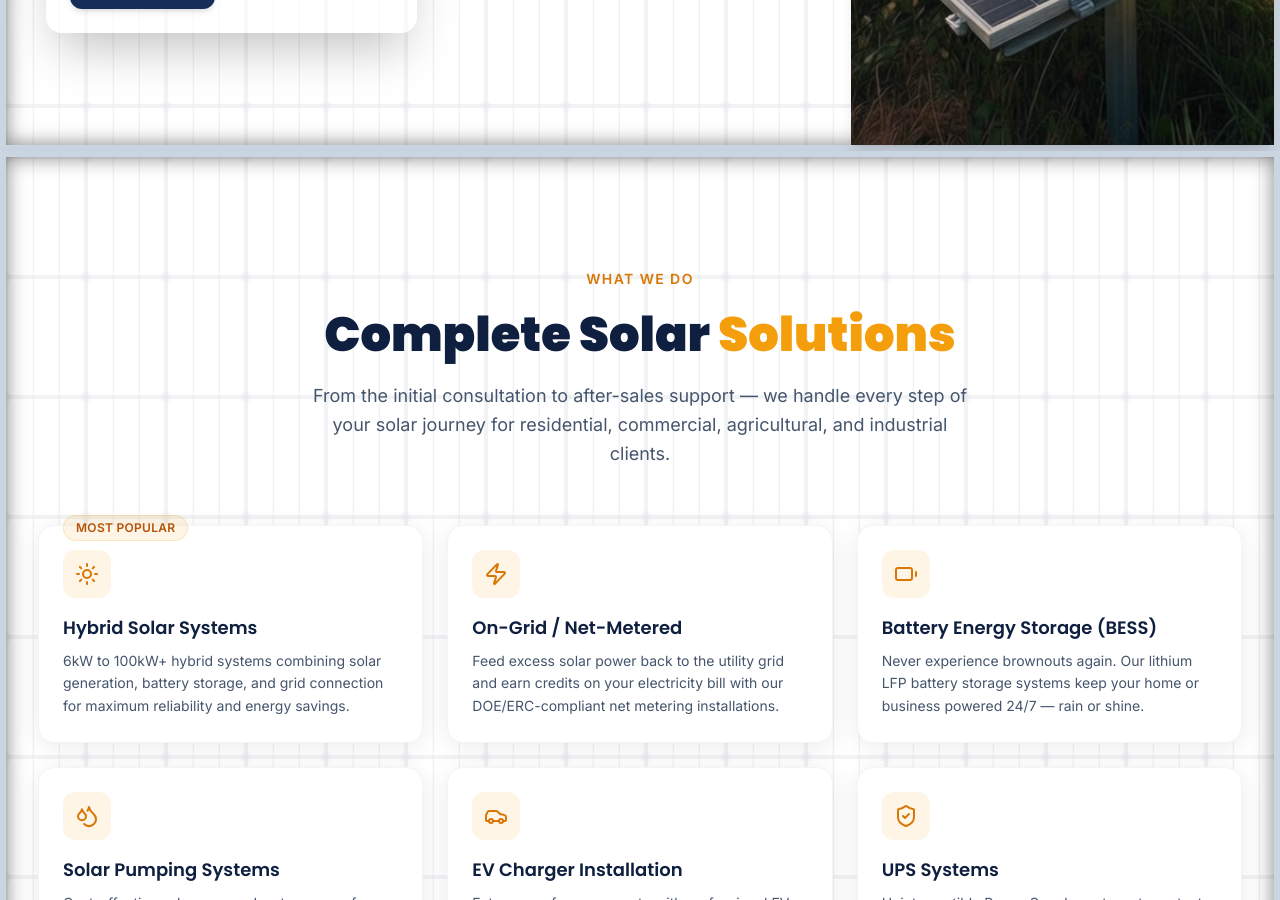
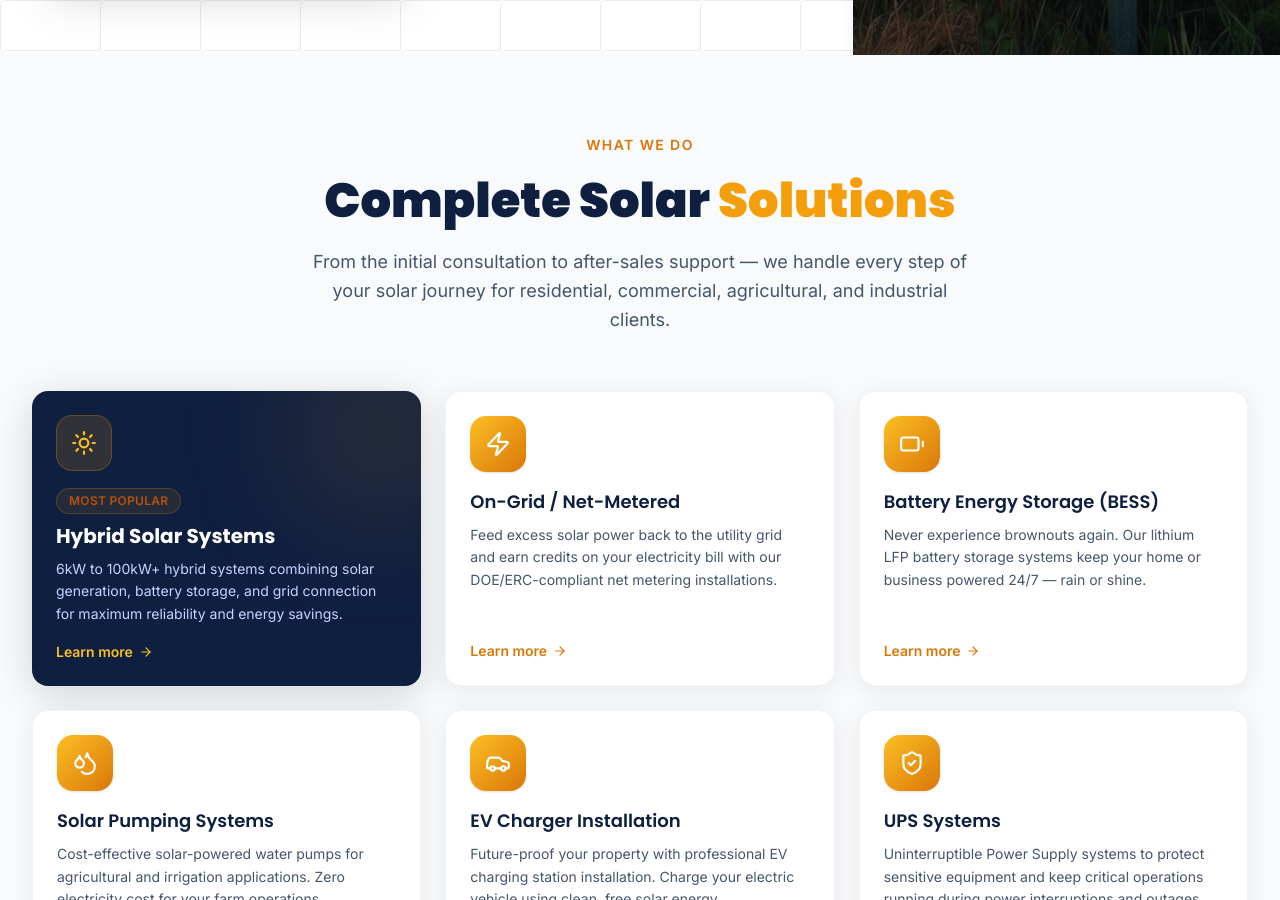
Before and after one commit to chrisPlicious/JMCWebApp, a React (Vite) app: page / in a window 1280 px wide. Shown: the part 1900-2800 px from the top of the page. Built offline with nearby package versions, Linux system fonts and the light colour scheme.

Commit message:
March 3 changes: added Who We Server, and adjusted the designing

```diff
--- a/src/components/sections/About.tsx
+++ b/src/components/sections/About.tsx
@@ -17,9 +17,9 @@ const stats = [
 
 export default function About() {
   return (
-    <section id="about" className="solar-panel-bg ">
+    <section id="about" className="bg-solar-light">
       <div className="grid grid-cols-1 lg:grid-cols-3  items-center ">
-        <div className="col-span-2 py-20 lg:py-28 ">
+        <div className="col-span-2 py-20 lg:py-20 ">
           {/* <h1 className="text-center text-4xl font-bold text-solar-500 mb-10">Who We Are</h1> */}
           <div className="grid grid-cols-1 lg:grid-cols-2 gap-6 items-center mx-10 ">
             {/* Text Content */}
--- a/src/components/sections/Services.tsx
+++ b/src/components/sections/Services.tsx
@@ -1,12 +1,13 @@
-import SectionWrapper from '../ui/SectionWrapper';
-import ServiceCard from '../ui/ServiceCard';
-import Button from '../ui/Button';
-import { services } from '../../data/services';
-import { ArrowRight } from 'lucide-react';
+import SectionWrapper from "../ui/SectionWrapper";
+import ServiceCard from "../ui/ServiceCard";
+import WhoWeServeCard from "../ui/WhoWeServeCard";
+import Button from "../ui/Button";
+import { services, clientTypes } from "../../data/services";
+import { ArrowRight } from "lucide-react";
 
 export default function Services() {
   return (
-    <SectionWrapper id="services" className="solar-panel-bg">
+    <SectionWrapper id="services" className="bg-slate-50">
       {/* Header */}
       <div className="text-center max-w-2xl mx-auto mb-14">
         <span className="text-solar-600 font-semibold text-sm uppercase tracking-widest mb-4 block">
@@ -14,13 +15,14 @@ export default function Services() {
         </span>
         <h2
           className="text-navy-900 font-black text-3xl sm:text-4xl lg:text-5xl leading-tight mb-4"
-          style={{ fontFamily: 'Poppins, sans-serif' }}
+          style={{ fontFamily: "Poppins, sans-serif" }}
         >
-          Complete Solar{' '}
-          <span className="text-solar-500">Solutions</span>
+          Complete Solar <span className="text-solar-500">Solutions</span>
         </h2>
         <p className="text-slate-600 text-lg leading-relaxed">
-          From the initial consultation to after-sales support — we handle every step of your solar journey for residential, commercial, agricultural, and industrial clients.
+          From the initial consultation to after-sales support — we handle every
+          step of your solar journey for residential, commercial, agricultural,
+          and industrial clients.
         </p>
       </div>
 
@@ -38,6 +40,37 @@ export default function Services() {
           <ArrowRight size={18} />
         </Button>
       </div>
+
+      {/* Who We Serve */}
+      <div className="mt-24">
+        {/* Header */}
+        <div className="text-center max-w-2xl mx-auto mb-14">
+          <span className="text-solar-600 font-semibold text-sm uppercase tracking-widest mb-4 block">
+            Who We Serve
+          </span>
+          <h2
+            className="text-navy-900 font-black text-3xl sm:text-4xl lg:text-5xl leading-tight mb-4"
+            style={{ fontFamily: "Poppins, sans-serif" }}
+          >
+            Solar for <span className="text-solar-500">Every Client</span>
+          </h2>
+          <p className="text-slate-600 text-lg leading-relaxed">
+            Whether you're a homeowner, business, farmer, or industrial operator
+            — we have the right solar solution for you.
+          </p>
+        </div>
+
+        {/* Alternating rows */}
+        <div className="flex flex-col gap-16">
+          {clientTypes.map((client, index) => (
+            <WhoWeServeCard
+              key={client.id}
+              client={client}
+              reversed={index % 2 !== 0}
+            />
+          ))}
+        </div>
+      </div>
     </SectionWrapper>
   );
 }
--- a/src/components/ui/SectionWrapper.tsx
+++ b/src/components/ui/SectionWrapper.tsx
@@ -20,7 +20,7 @@ export default function SectionWrapper({
     <section
       ref={ref as RefObject<HTMLElement>}
       id={id}
-      className={`py-20 lg:py-28 transition-all duration-700 ${
+      className={`py-20 transition-all duration-700 ${
         isInView ? 'opacity-100 translate-y-0' : 'opacity-0 translate-y-8'
       } ${className}`}
     >
--- a/src/components/ui/ServiceCard.tsx
+++ b/src/components/ui/ServiceCard.tsx
@@ -3,6 +3,7 @@ import * as Icons from "lucide-react";
 import type { LucideProps } from "lucide-react";
 import type { Service } from "../../types";
 import Badge from "./Badge";
+import { ArrowRight } from "lucide-react";
 
 interface ServiceCardProps {
   service: Service;
@@ -15,21 +16,59 @@ export default function ServiceCard({ service }: ServiceCardProps) {
     | ComponentType<LucideProps>
     | undefined;
 
+  const icon = IconComponent ? (
+    <IconComponent size={26} />
+  ) : (
+    <span className="font-bold text-lg">☀</span>
+  );
+
+  if (service.highlight) {
+    return (
+      <div className="group relative bg-navy-900 rounded-2xl p-6 flex flex-col gap-4 shadow-card-hover overflow-hidden">
+        {/* Ambient glow accent */}
+        <div className="absolute -top-10 -right-10 w-40 h-40 bg-solar-500/15 rounded-full blur-3xl pointer-events-none" />
+
+        {/* Icon */}
+        <div className="w-14 h-14 bg-solar-500/15 rounded-2xl flex items-center justify-center shrink-0 border border-solar-500/25 text-solar-400">
+          {icon}
+        </div>
+
+        {/* Content */}
+        <div className="flex-1">
+          <div className="mb-2">
+            <Badge variant="solar">{service.highlight}</Badge>
+          </div>
+          <h3
+            className="text-white font-bold text-xl mb-2"
+            style={{ fontFamily: "Poppins, sans-serif" }}
+          >
+            {service.title}
+          </h3>
+          <p className="text-navy-200 text-sm leading-relaxed">
+            {service.description}
+          </p>
+        </div>
+
+        {/* Learn more */}
+        <div className="flex items-center gap-1.5 text-solar-400 text-sm font-semibold group-hover:gap-3 transition-all duration-200 mt-auto">
+          Learn more <ArrowRight size={14} />
+        </div>
+      </div>
+    );
+  }
+
   return (
-    <div className="group relative bg-white rounded-2xl p-6 shadow-card hover:shadow-card-hover transition-all duration-300 hover:-translate-y-1 border border-slate-100 flex flex-col gap-4">
-      {service.highlight && (
-        <div className="absolute -top-3 left-6">
-          <Badge variant="solar">{service.highlight}</Badge>
-        </div>
-      )}
-      <div className="w-12 h-12 bg-solar-500/10 rounded-xl flex items-center justify-center flex-shrink-0">
-        {IconComponent ? (
-          <IconComponent size={24} className="text-solar-600" />
-        ) : (
-          <span className="text-solar-600 font-bold text-lg">☀</span>
-        )}
+    <div className="group relative bg-white rounded-2xl p-6 shadow-card hover:shadow-card-hover transition-all duration-300 hover:-translate-y-1 border border-slate-100 flex flex-col gap-4 overflow-hidden">
+      {/* Top accent bar */}
+      <div className="absolute top-0 left-0 right-0 h-1 bg-solar-500 rounded-t-2xl opacity-0 group-hover:opacity-100 transition-opacity duration-300" />
+
+      {/* Icon */}
+      <div className="w-14 h-14 bg-linear-to-br from-solar-400 to-solar-600 rounded-2xl flex items-center justify-center shrink-0 shadow-sm text-white">
+        {icon}
       </div>
-      <div>
+
+      {/* Content */}
+      <div className="flex-1">
         <h3
           className="text-navy-900 font-semibold text-lg mb-2"
           style={{ fontFamily: "Poppins, sans-serif" }}
@@ -40,6 +79,11 @@ export default function ServiceCard({ service }: ServiceCardProps) {
           {service.description}
         </p>
       </div>
+
+      {/* Learn more */}
+      <div className="flex items-center gap-1.5 text-solar-600 text-sm font-semibold group-hover:gap-3 transition-all duration-200 mt-auto">
+        Learn more <ArrowRight size={14} />
+      </div>
     </div>
   );
 }
--- /dev/null
+++ b/src/components/ui/WhoWeServeCard.tsx
@@ -0,0 +1,73 @@
+import { type ComponentType } from "react";
+import * as Icons from "lucide-react";
+import type { LucideProps } from "lucide-react";
+import type { ClientType } from "../../types";
+import Badge from "./Badge";
+
+interface WhoWeServeCardProps {
+  client: ClientType;
+  reversed?: boolean;
+}
+
+type IconName = keyof typeof Icons;
+
+const accentColors: Record<ClientType["badge"], string> = {
+  residential: "#3b82f6",
+  commercial: "#a855f7",
+  agricultural: "#22c55e",
+  industrial: "#f97316",
+};
+
+export default function WhoWeServeCard({
+  client,
+  reversed = false,
+}: WhoWeServeCardProps) {
+  const IconComponent = Icons[client.icon as IconName] as
+    | ComponentType<LucideProps>
+    | undefined;
+
+  const accentColor = accentColors[client.badge];
+
+  return (
+    <div
+      className={`flex flex-col sm:flex-row items-center gap-10 lg:gap-16 ${
+        reversed ? "sm:flex-row-reverse" : ""
+      }`}
+    >
+      {/* Image */}
+      <div className="w-full sm:w-2/5 shrink-0 overflow-hidden rounded-2xl shadow-card">
+        <img
+          src={client.image}
+          alt={client.title}
+          className="w-full h-64 sm:h-72 object-cover"
+        />
+      </div>
+
+      {/* Content */}
+      <div className="flex flex-col gap-4 w-full sm:w-3/5">
+        <Badge variant={client.badge}>{client.title}</Badge>
+        <h3
+          className="text-navy-900 font-bold text-2xl lg:text-3xl leading-snug"
+          style={{ fontFamily: "Poppins, sans-serif" }}
+        >
+          {IconComponent && (
+            <IconComponent
+              size={22}
+              className="inline-block mr-2 mb-1"
+              style={{ color: accentColor }}
+            />
+          )}
+          {client.title} Clients
+        </h3>
+        <p className="text-slate-600 text-base leading-relaxed">
+          {client.description}
+        </p>
+        {/* Accent underline */}
+        <div
+          className="w-12 h-1 rounded-full mt-1"
+          style={{ backgroundColor: accentColor }}
+        />
+      </div>
+    </div>
+  );
+}
--- a/src/data/services.ts
+++ b/src/data/services.ts
@@ -1,4 +1,5 @@
-import type { Service } from '../types';
+import type { Service, ClientType } from '../types';
+import solarImg from '../assets/solar.jpg';
 
 export const services: Service[] = [
   {
@@ -45,3 +46,38 @@ export const services: Service[] = [
     description: 'High-efficiency MPPT and PWM solar charge controllers for optimized battery charging and maximum energy harvest from your solar array.',
   },
 ];
+
+export const clientTypes: ClientType[] = [
+  {
+    id: 'residential',
+    icon: 'Home',
+    title: 'Residential',
+    description: 'We bring clean, reliable solar energy to homes — from grid-tied systems to full hybrid setups with battery backup for 24/7 power.',
+    image: solarImg,
+    badge: 'residential',
+  },
+  {
+    id: 'commercial',
+    icon: 'Building2',
+    title: 'Commercial',
+    description: 'Reduce operating costs and meet sustainability goals with commercial-scale solar installations tailored to your business needs.',
+    image: solarImg,
+    badge: 'commercial',
+  },
+  {
+    id: 'agricultural',
+    icon: 'Sprout',
+    title: 'Agricultural',
+    description: 'Power irrigation pumps and farm operations at zero fuel cost using solar pumping and off-grid systems built for the field.',
+    image: solarImg,
+    badge: 'agricultural',
+  },
+  {
+    id: 'industrial',
+    icon: 'Factory',
+    title: 'Industrial',
+    description: 'High-capacity solar solutions for manufacturing plants, warehouses, and industrial facilities that demand uninterrupted power.',
+    image: solarImg,
+    badge: 'industrial',
+  },
+];
--- a/src/index.css
+++ b/src/index.css
@@ -102,8 +102,12 @@ body {
 
 @layer utilities {
   .bg-dots-light {
-    background-image: radial-gradient(circle, #d1d5db 1px, transparent 1px);
-    background-size: 20px 20px;
+    background-image: radial-gradient(
+      circle,
+      rgba(209, 213, 219, 1) 1px,
+      transparent 1px
+    );
+    background-size: 30px 30px;
   }
   .bg-solar-light {
     background-color: #ffffff;
@@ -111,9 +115,9 @@ body {
     /* Circle at each intersection — masks the grid lines to create rounded cell corners */
       radial-gradient(circle at 0 0, #f8f9fa 5px, transparent 4px),
       /* Vertical lines */
-        linear-gradient(to right, rgba(13, 13, 94, 0.15) 1px, transparent 1px),
+        linear-gradient(to right, rgba(13, 13, 94, 0.09) 1px, transparent 1px),
       /* Horizontal lines */
-        linear-gradient(to bottom, rgba(13, 13, 94, 0.15) 1px, transparent 1px);
+        linear-gradient(to bottom, rgba(13, 13, 94, 0.09) 1px, transparent 1px);
     background-size: 100px 50px;
   }
 
@@ -254,6 +258,122 @@ body {
     /* Sets the physical size of one repeating solar cell */
     background-size: 80px 120px;
   }
+
+  .solar-panel-card-bg {
+    background-color: #1e1b4b;
+    border: 6px solid rgba(203, 213, 225, 1); /* Was #cbd5e1 */
+    border-radius: 8px;
+
+    background-image:
+    /* Chamfered corner dots */
+      radial-gradient(
+        circle at 0 0,
+        rgba(203, 213, 225, 0.3) 2px,
+        transparent 3px
+      ),
+      radial-gradient(
+        circle at 100% 0,
+        rgba(203, 213, 225, 0.3) 2px,
+        transparent 3px
+      ),
+      radial-gradient(
+        circle at 0 100%,
+        rgba(203, 213, 225, 0.3) 2px,
+        transparent 3px
+      ),
+      radial-gradient(
+        circle at 100% 100%,
+        rgba(203, 213, 225, 0.3) 2px,
+        transparent 3px
+      ),
+      /* Grid lines */
+        linear-gradient(
+          180deg,
+          rgba(203, 213, 225, 0.15) 1px,
+          transparent 1px,
+          transparent 39px,
+          rgba(203, 213, 225, 0.15) 39px
+        ),
+      linear-gradient(
+        90deg,
+        rgba(203, 213, 225, 0.15) 1px,
+        transparent 1px,
+        transparent 29px,
+        rgba(203, 213, 225, 0.15) 29px
+      ),
+      /* Busbars */
+        linear-gradient(
+          90deg,
+          transparent 9px,
+          rgba(203, 213, 225, 0.1) 9px,
+          rgba(203, 213, 225, 0.1) 10px,
+          transparent 10px,
+          transparent 19px,
+          rgba(203, 213, 225, 0.1) 19px,
+          rgba(203, 213, 225, 0.1) 20px,
+          transparent 20px
+        );
+
+    background-size: 30px 40px;
+  }
+
+  .solar-panel-card-bg-hover {
+    background-color: #ffffff;
+    border: 6px solid rgba(203, 213, 225, 1); /* Was #cbd5e1 */
+    border-radius: 8px;
+
+    background-image:
+    /* Chamfered corner dots */
+      radial-gradient(
+        circle at 0 0,
+        rgba(203, 213, 225, 0.3) 2px,
+        transparent 3px
+      ),
+      radial-gradient(
+        circle at 100% 0,
+        rgba(203, 213, 225, 0.3) 2px,
+        transparent 3px
+      ),
+      radial-gradient(
+        circle at 0 100%,
+        rgba(203, 213, 225, 0.3) 2px,
+        transparent 3px
+      ),
+      radial-gradient(
+        circle at 100% 100%,
+        rgba(203, 213, 225, 0.3) 2px,
+        transparent 3px
+      ),
+      /* Grid lines */
+        linear-gradient(
+          180deg,
+          rgba(203, 213, 225, 0.15) 1px,
+          transparent 1px,
+          transparent 39px,
+          rgba(203, 213, 225, 0.15) 39px
+        ),
+      linear-gradient(
+        90deg,
+        rgba(203, 213, 225, 0.15) 1px,
+        transparent 1px,
+        transparent 29px,
+        rgba(203, 213, 225, 0.15) 29px
+      ),
+      /* Busbars */
+        linear-gradient(
+          90deg,
+          transparent 9px,
+          rgba(203, 213, 225, 0.1) 9px,
+          rgba(203, 213, 225, 0.1) 10px,
+          transparent 10px,
+          transparent 19px,
+          rgba(203, 213, 225, 0.1) 19px,
+          rgba(203, 213, 225, 0.1) 20px,
+          transparent 20px
+        );
+
+    background-size: 30px 40px;
+  }
 }
 
 /* ─── Hide scrollbar (gallery carousel) ─────────── */
```
Also changed, not shown: src/types/index.ts (+9 -0 lines).
